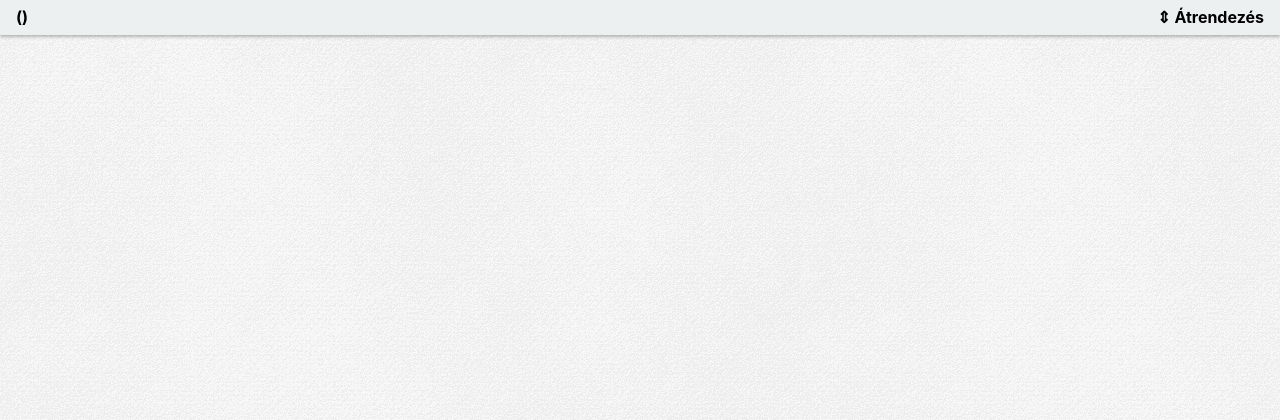
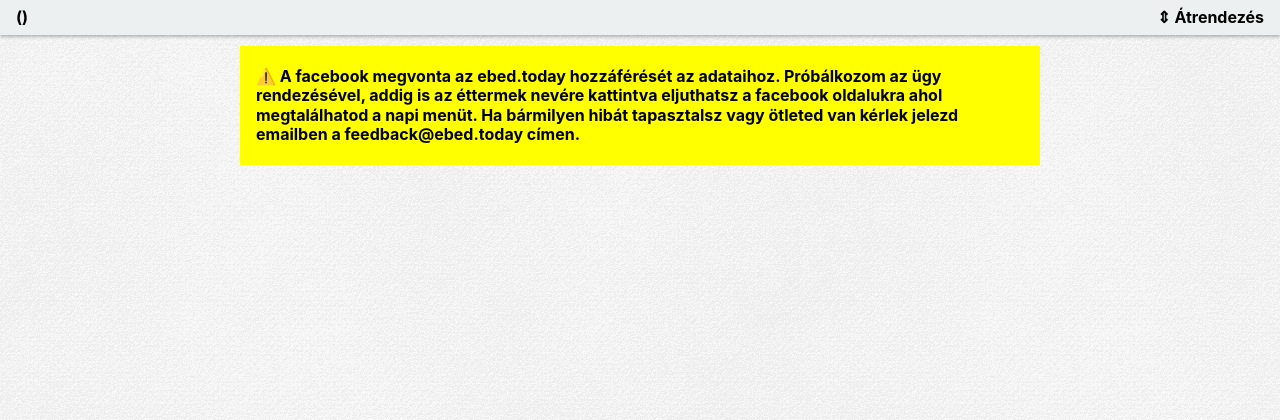
Before and after one commit to ijanos/ebedke, a Flask app: template ebedke/templates/index.html in a window 1280 px wide. Shown: the top 420 px of the page. Run offline with Flask 2, Linux system fonts and the light colour scheme; the template is opened without the code that fills it, so the values that code supplies are empty.

Commit message:
adding an infobox

```diff
--- a/ebedke/static/css/main.css
+++ b/ebedke/static/css/main.css
@@ -165,3 +165,9 @@ li {
   list-style: none;
   padding: 0.5em;
 }
+
+#infobox {
+  background-color: yellow;
+  padding: 1em;
+  font-weight: bold;
+}
--- a/ebedke/templates/index.html
+++ b/ebedke/templates/index.html
@@ -12,7 +12,7 @@
 
   <title>Ebédke</title>
 
-  <link rel="stylesheet" href="css/main.css">
+  <link rel="stylesheet" href="css/main.css?20190905">
   <link rel="icon" href="favicon.png">
   <link rel="manifest" href="manifest.webmanifest">
 
@@ -37,6 +37,13 @@
     </div>
   </header>
   <main>
+    <div id="infobox">
+      <p>⚠️ A facebook megvonta az ebed.today hozzáférését az adataihoz.
+        Próbálkozom az ügy rendezésével, addig is az éttermek nevére kattintva eljuthatsz
+        a facebook oldalukra ahol megtalálhatod a napi menüt. Ha bármilyen hibát tapasztalsz
+        vagy ötleted van kérlek jelezd emailben
+        a <a href="mailto:feedback@ebed.today">feedback@ebed.today</a> címen.</p>
+    </div>
     {%- if welcome -%}
     <header>
       <h1>ebéd 🍽 today</h1>
```
